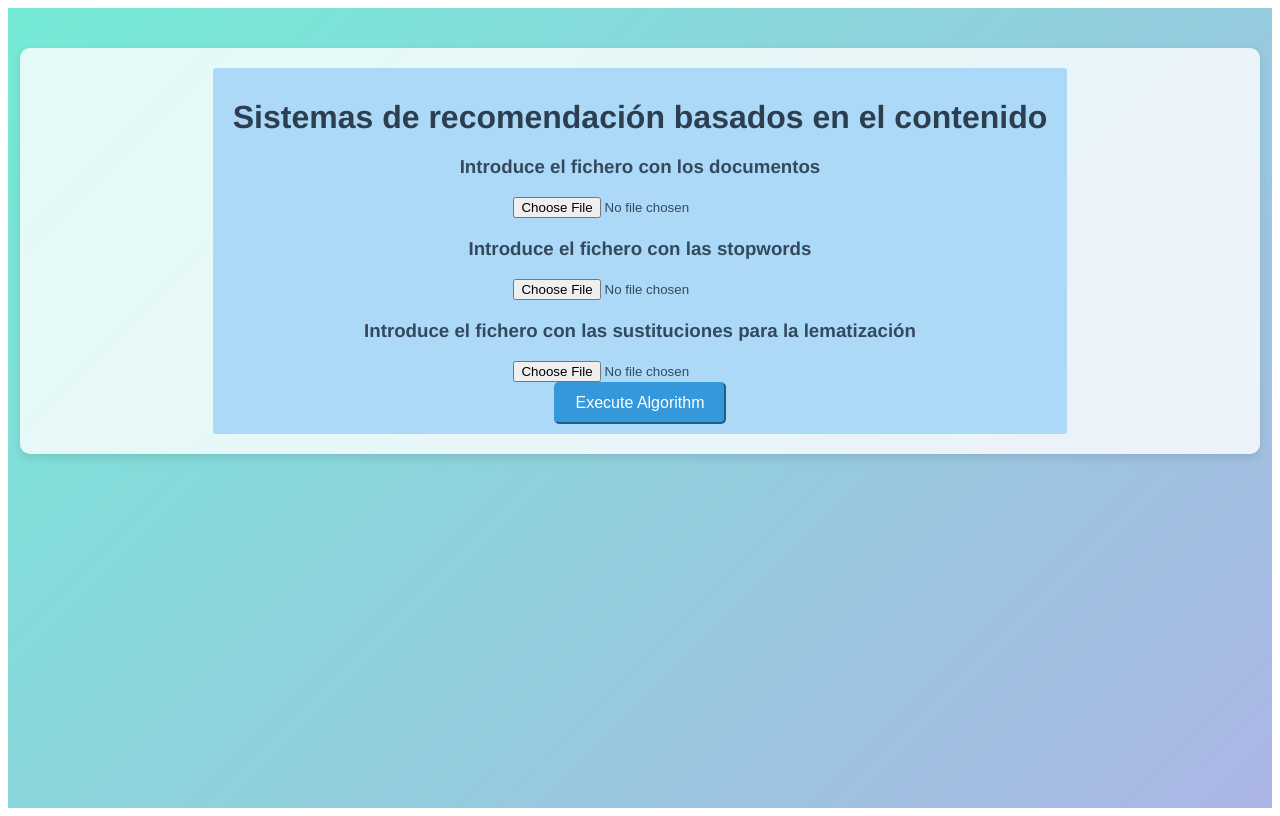
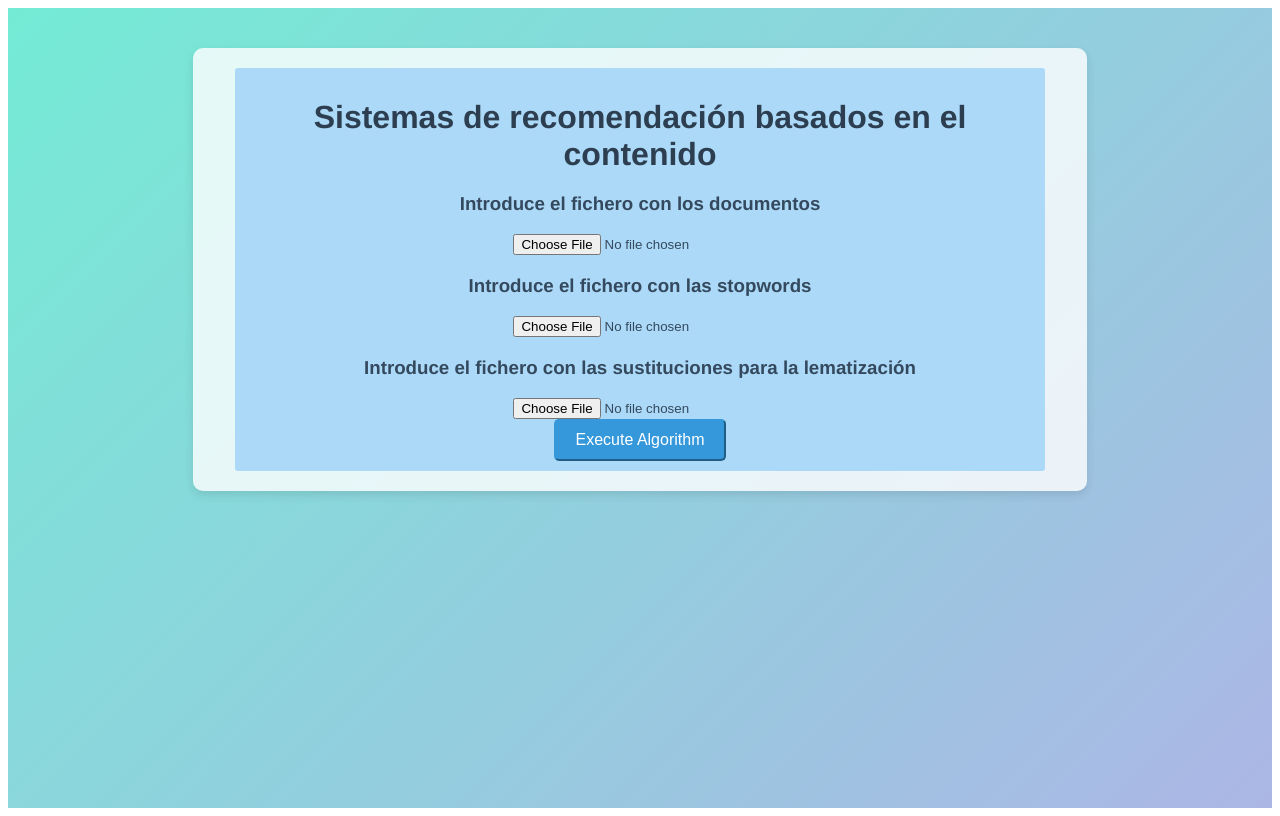
Before and after one commit to alu0101333588/sistemas_recomendacion_modelos_contenidos, a Vue app: page / in a window 1280 px wide. Built offline with nearby package versions, Linux system fonts and the light colour scheme.

Commit message:
fix: styles

```diff
--- a/src/components/DisplayMatrix.vue
+++ b/src/components/DisplayMatrix.vue
@@ -1,10 +1,8 @@
 <!-- MatrixDisplay.vue -->
 <template>
   <div :class="['content-container', { 'wide-container': displayMatrix }]">
-    <button @click="toggleDisplay">Mostrar / Ocultar Matriz</button>
-
-    <div v-if="display" class="matrix-container">
-      <table>
+    <button @click="toggleDisplay">Mostrar / Ocultar {{ this.matrixName }}</button>
+    <table v-if="display" class="matrix-container">
       <thead>
         <tr>
           <!-- Celda vacía para el encabezado de la primera columna (filas de documentos) -->
@@ -28,7 +26,6 @@
         </tr>
       </tbody>
     </table>
-    </div>
   </div>
 </template>
 
--- a/src/styles/style.css
+++ b/src/styles/style.css
@@ -10,7 +10,6 @@
   }
 
   .content-container {
-    display: flex;
     flex-direction: column;
     justify-content: flex-start;
     align-items: center;
@@ -20,12 +19,13 @@
     background-color: rgba(255, 255, 255, 0.8);
     border-radius: 10px;
     box-shadow: 0 4px 10px rgba(0, 0, 0, 0.1);
-    width: 95%; /* Ancho predeterminado */
-    transition: width 0.3s ease; /* Transición suave */
+    max-width: 90%; /* Ancho máximo para evitar desbordamientos */
+    /* width: 100%; */
   }
 
+
   .wide-container {
-    width: 1000px; /* Ancho mayor cuando se muestra la matriz */
+    width: 90%; /* Ancho mayor cuando se muestra la matriz */
   }
 
   .content-container > * {
```
Lines whose indentation alone changed are shown as unchanged.
